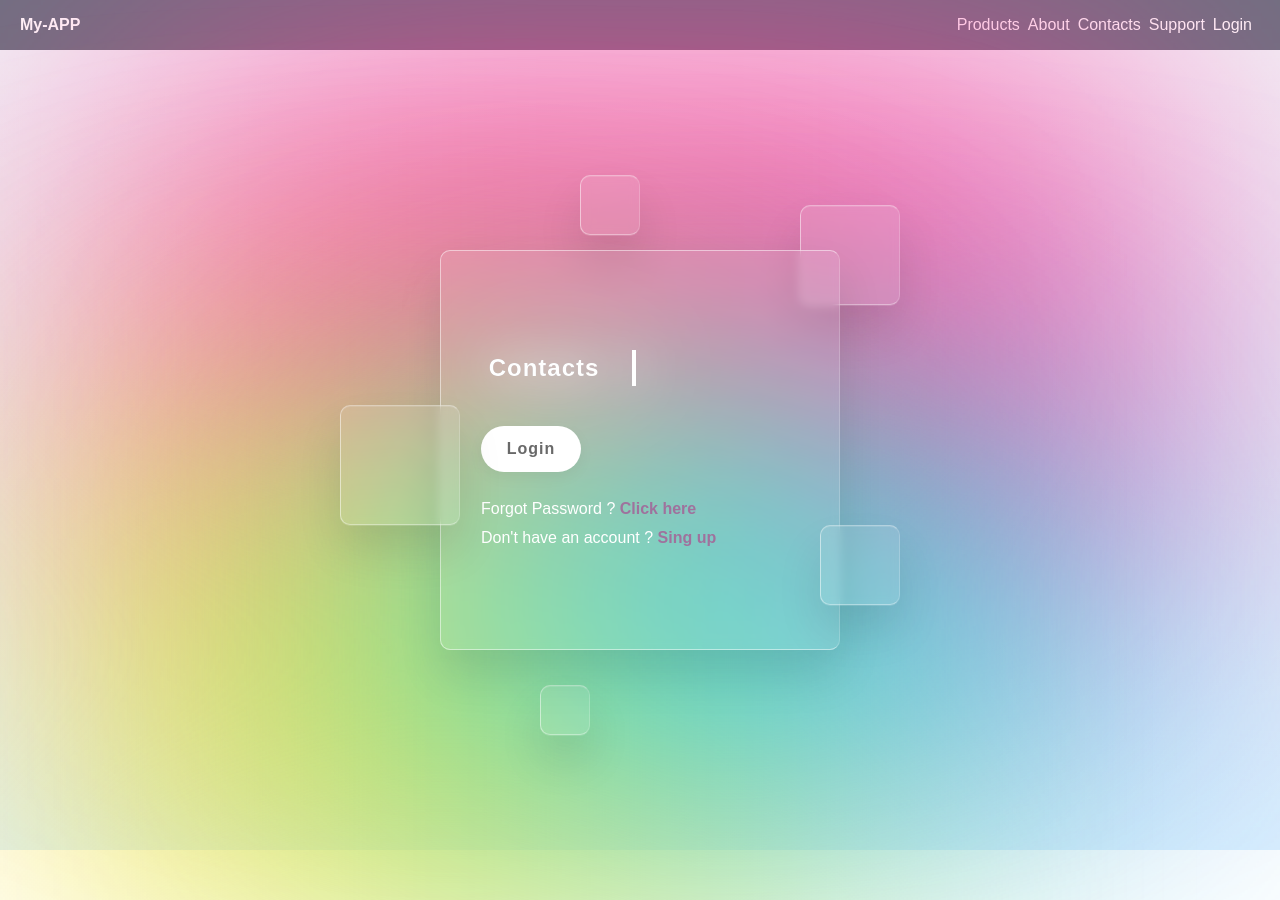
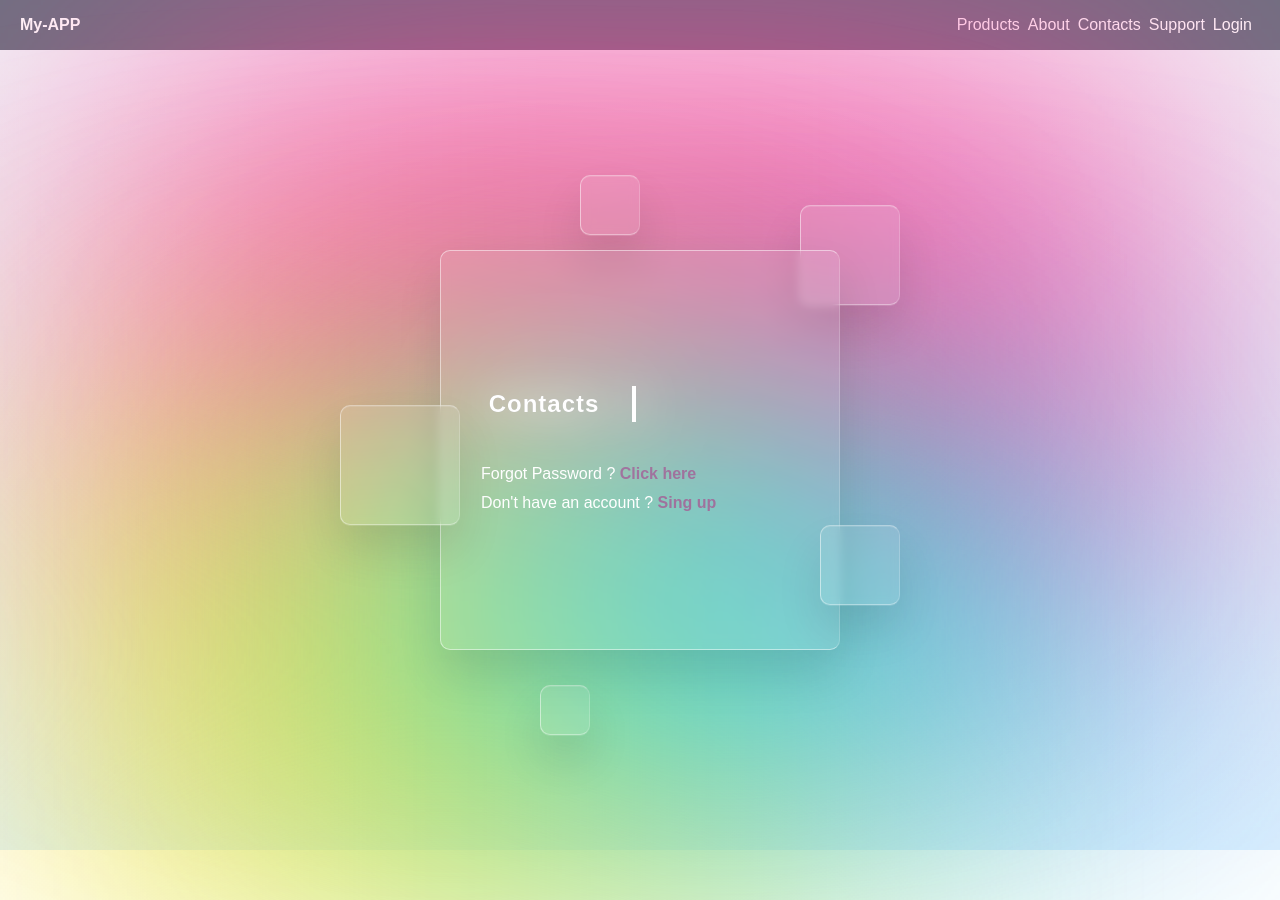
Before and after one commit to coolcrazyfox/shop-app, a React (Create React App) app: page /#/contacts in a window 1280 px wide. Built offline with nearby package versions, Linux system fonts and the light colour scheme.

Commit message:
changing ContactsPage.tsx

```diff
--- a/src/pages/ContactsPage.tsx
+++ b/src/pages/ContactsPage.tsx
@@ -17,9 +17,7 @@ const ContactsPage = () => {
                     <div className={s.form}>
                         <h2 data-text="&nbsp;Contacts">&nbsp;Contact</h2>
                         <form >
-                            <div className={s.inputBox}>
-                                <input type="submit" value={"Login"}/>
-                            </div>
+
                             <p className={s.forget}>Forgot Password ? <a href={'#'}>Click here</a></p>
                             <p className={s.forget}>Don't have an account ? <a href={'#'}>Sing up</a></p>
                         </form>
```
